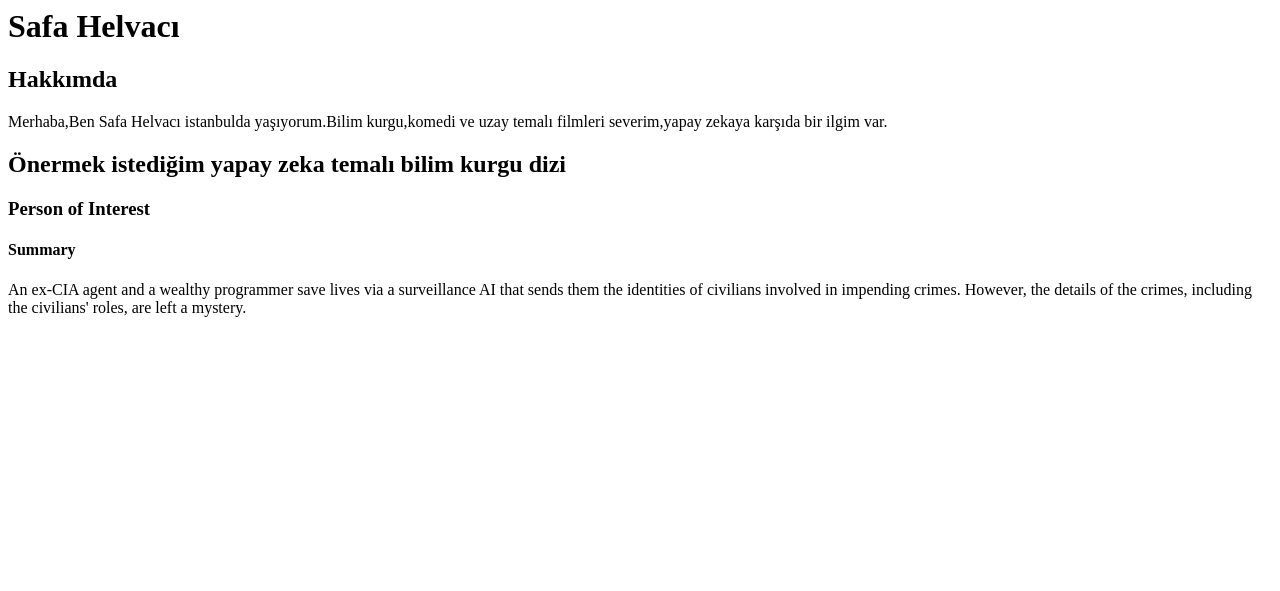
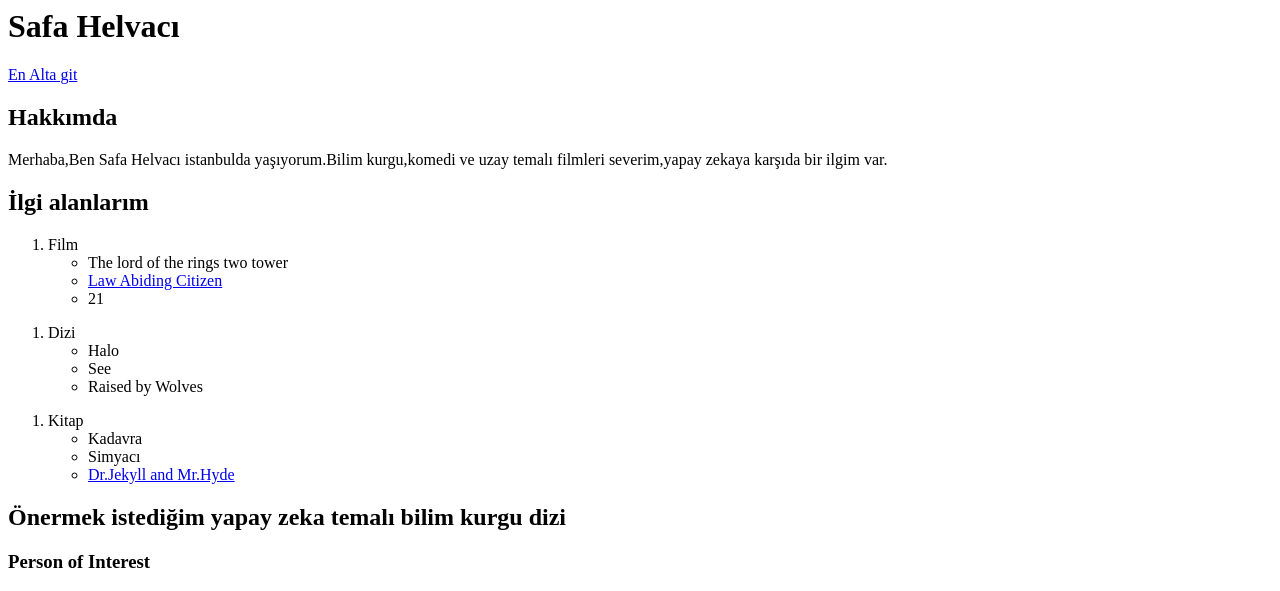
Before and after one commit to kHealer/Homework, a plain HTML site: page index.html in a window 1280 px wide. Shown: the top 591 px of the page. Drawn offline with Linux system fonts and the light colour scheme.

Commit message:
add new things to previous index

```diff
--- a/index.html
+++ b/index.html
@@ -1,7 +1,9 @@
 <!-- ana başlık burada başlıyor -->
 <h1>Safa Helvacı</h1>
 <!-- ana başlık burada bitiyor -->
+<a id="enyukarı"></a>
 
+<a href="#enalt">En Alta git</a>
 <!-- alt başlık burada başlıyor -->
 <h2>Hakkımda</h2>
 <!-- alt başlık burada bitiyor -->
@@ -9,7 +11,46 @@
 <!-- paragraf burada başlıyor -->
 <p>Merhaba,Ben Safa Helvacı istanbulda yaşıyorum.Bilim kurgu,komedi ve uzay temalı filmleri severim,yapay zekaya karşıda bir ilgim var.</p>
 <!-- paragraf burada bitiyor -->
+<div>
+<!-- alt başlık burada başlıyor -->
+<h2>İlgi alanlarım</h2>
+<!-- alt başlık burada bitiyor -->
 
+<ol>
+    <li>
+        Film
+            <ul>
+                <li>The lord of the rings two tower</li>
+                <li><a href="https://www.imdb.com/title/tt1197624/" target="_blank">Law Abiding Citizen</a> </li>
+                <li>21</li>
+            </ul>
+    </li>
+
+</ol>
+<ol>
+    <li>
+        Dizi
+            <ul>
+                <li>Halo</li>
+                <li>See</li>
+                <li>Raised by Wolves</li>
+            </ul>
+    </li>
+
+</ol><ol>
+    <li>
+        Kitap
+            <ul>
+                <li>Kadavra</li>
+                <li>Simyacı</li>
+                <li><a href="https://www.goodreads.com/book/show/51496.Dr_Jekyll_and_Mr_Hyde" target="_blank">Dr.Jekyll and Mr.Hyde</a></li>
+            </ul>
+    </li>
+
+</ol>
+</div>
+
+<div>
 <!-- alt başlık burada başlıyor -->
 <h2>Önermek istediğim yapay zeka temalı bilim kurgu dizi</h2>
 <!-- alt başlık burada bitiyor -->
@@ -20,6 +61,10 @@
 <!-- alt başlık burada başlıyor -->
 <h4>Summary</h4>
 <!-- alt başlık burada bitiyor -->
+<a href="https://www.imdb.com/title/tt1839578/" target="_blank"><img src="image1.jpg" width="500" height="500" alt="Person of Interest"></a>
 <!-- paragraf burada başlıyor -->
 <p>An ex-CIA agent and a wealthy programmer save lives via a surveillance AI that sends them the identities of civilians involved in impending crimes. However, the details of the crimes, including the civilians' roles, are left a mystery.</p>
 <!-- paragraf burada bitiyor -->
+<a id="enalt"></a>
+<a href="#enyukarı">En Yukarı git</a>
+</div>
```
